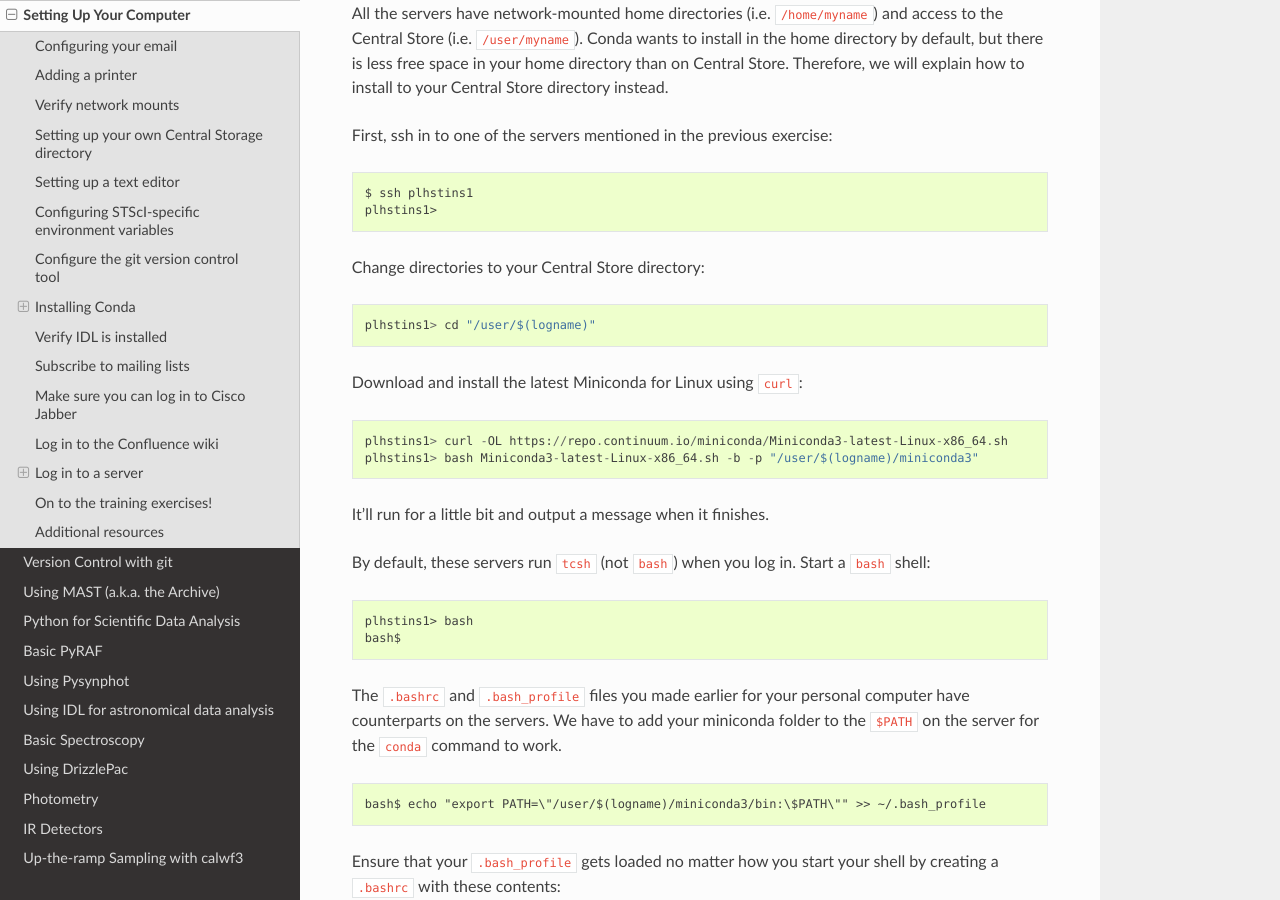
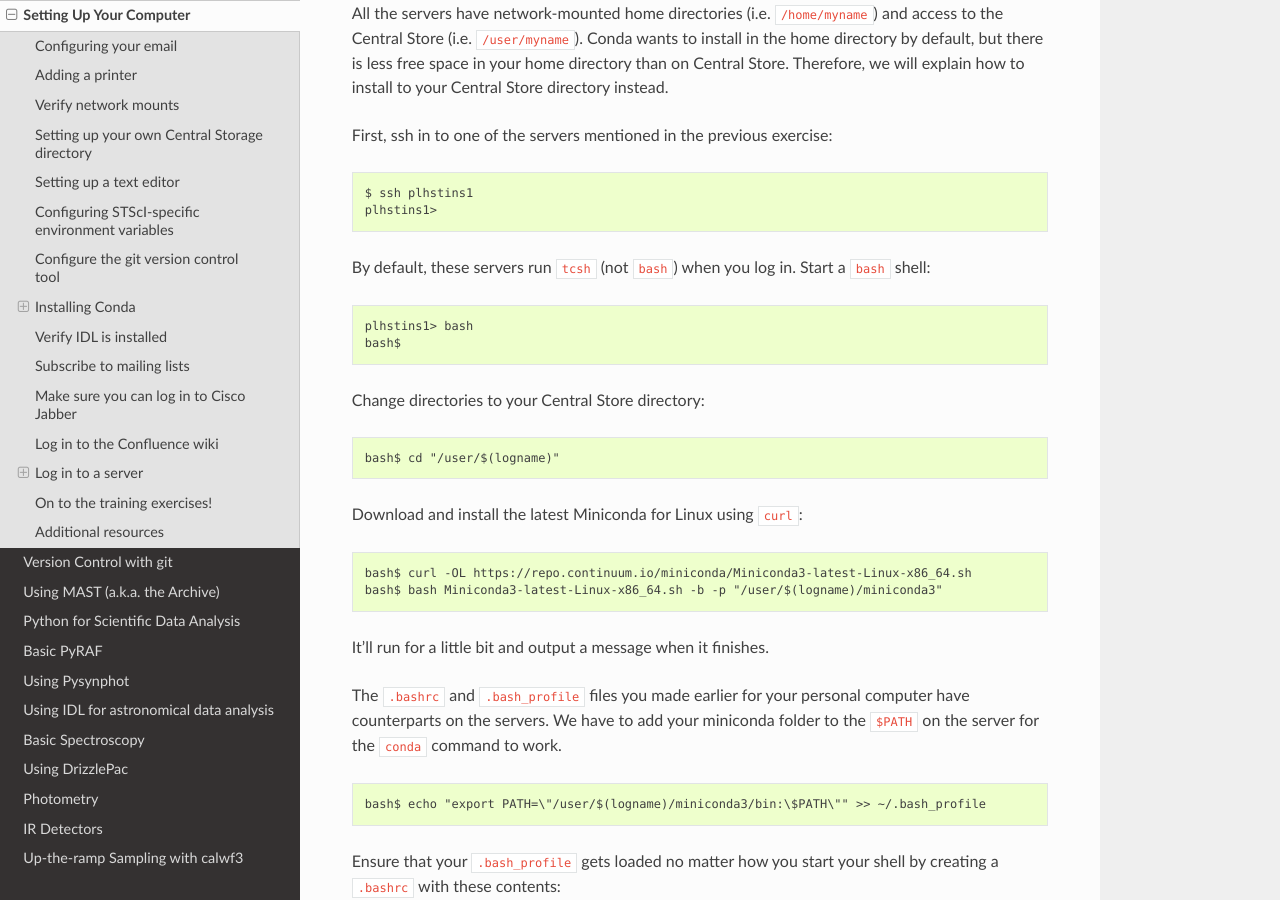
Before and after one commit to staceybright/training-library, a Sphinx documentation site: the page built from source/computer_setup.txt, in a window 1280 px wide and 900 px high, scrolled down 13170 px. Built offline with Sphinx 7.4.7 and the Read the Docs theme 2.0.0, drawn with Linux system fonts in a browser that asks for light colours.

Commit message:
Note use of bash on back room server for conda install

```diff
--- a/source/computer_setup.txt
+++ b/source/computer_setup.txt
@@ -399,21 +399,21 @@ First, ssh in to one of the servers mentioned in the previous exercise::
    $ ssh plhstins1
    plhstins1>
 
-Change directories to your Central Store directory::
-
-   plhstins1> cd "/user/$(logname)"
-
-Download and install the latest Miniconda for Linux using ``curl``::
-
-   plhstins1> curl -OL https://repo.continuum.io/miniconda/Miniconda3-latest-Linux-x86_64.sh
-   plhstins1> bash Miniconda3-latest-Linux-x86_64.sh -b -p "/user/$(logname)/miniconda3"
-
-It'll run for a little bit and output a message when it finishes.
-
 By default, these servers run ``tcsh`` (not ``bash``) when you log in. Start a ``bash`` shell::
 
    plhstins1> bash
    bash$
+
+Change directories to your Central Store directory::
+
+   bash$ cd "/user/$(logname)"
+
+Download and install the latest Miniconda for Linux using ``curl``::
+
+   bash$ curl -OL https://repo.continuum.io/miniconda/Miniconda3-latest-Linux-x86_64.sh
+   bash$ bash Miniconda3-latest-Linux-x86_64.sh -b -p "/user/$(logname)/miniconda3"
+
+It'll run for a little bit and output a message when it finishes.
 
 The ``.bashrc`` and ``.bash_profile`` files you made earlier for your personal computer have counterparts on the servers. We have to add your miniconda folder to the ``$PATH`` on the server for the ``conda`` command to work. ::
 
```
